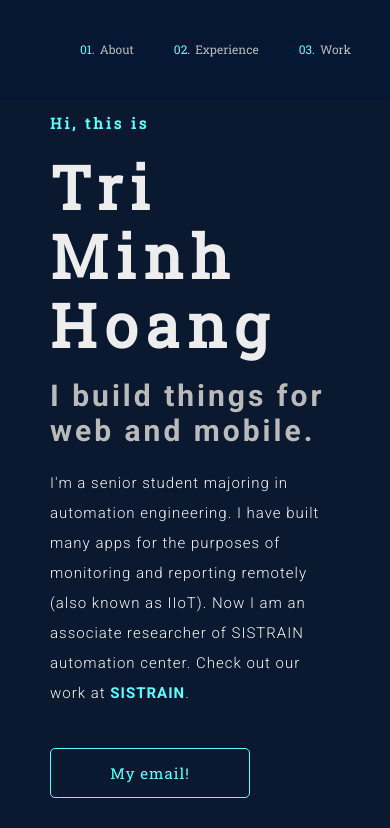
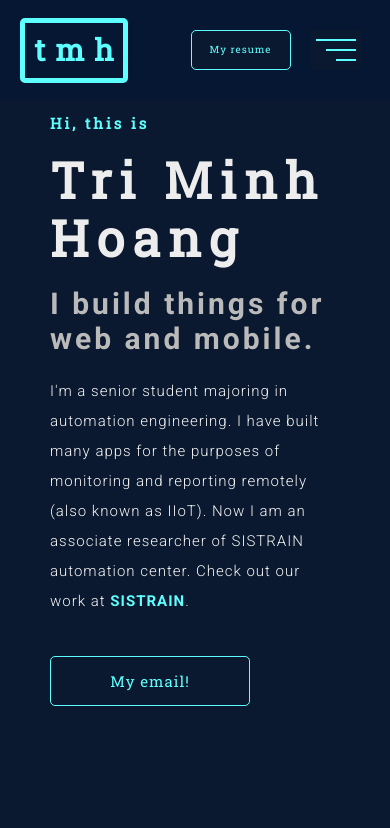
Before and after one commit to trihoang1810/trihoang1810.github.io, a plain HTML site: page index.html in a window 390 px wide. Shown: the top 828 px of the page. Drawn offline with nearby package versions, Linux system fonts and the light colour scheme; grey boxes are pictures that could not be loaded.

Commit message:
repair navigation

```diff
--- a/assets/css/style.css
+++ b/assets/css/style.css
@@ -27,6 +27,7 @@ body {
   padding: 1rem 0 1rem 1rem;
 }
 .header__container-name h1 {
+  display: block;
   margin: 0 0;
   font-size: 3rem;
   color: var(--shine-cyan-color);
@@ -63,11 +64,67 @@ body {
 .header__container-button:hover {
   background-color: rgba(0, 140, 186, 0.1);
 }
+
+.header__container-list-resp {
+  display: none;
+}
+
+.header__container-button--resp {
+  visibility: false;
+}
+.list-resp__element {
+  margin: auto 10px;
+}
+.header__menu-btn {
+  padding: 5px;
+  display: flex;
+  align-items: center;
+  background-color: var(--dark-cyan-color);
+  width: 5rem;
+
+  height: 4rem;
+  justify-content: center;
+  transition: border 250ms;
+  display: flex;
+  justify-content: right;
+  align-items: center;
+}
+.header__menu-btn:active {
+  background-color: rgba(29, 119, 150, 0.1);
+  border: 2px solid var(--shine-cyan-color);
+  border-radius: 5px;
+  transform: rotate(0.5turn);
+  transition-duration: 1s;
+}
 .header__button {
   color: var(--shine-cyan-color);
   text-decoration: none;
   font-size: 1rem;
   letter-spacing: 0.1rem;
+}
+.hamburger-element {
+  position: relative;
+  height: 2px;
+  width: 30px;
+  background-color: var(--shine-cyan-color);
+}
+.hamburger-element::before {
+  position: absolute;
+  top: -10px;
+  right: 0;
+  content: "";
+  height: 2px;
+  width: 40px;
+  background-color: var(--shine-cyan-color);
+}
+.hamburger-element::after{
+  position: absolute;
+  top: 10px;
+  right: 0;
+  content: "";
+  height: 2px;
+  width: 20px;
+  background-color: var(--shine-cyan-color);
 }
 
 .header__container-item-link {
@@ -94,6 +151,7 @@ body {
   color: var(--shine-cyan-color);
   margin: 0 0.5rem 0 0;
 }
+
 .container__overview {
   display: flex;
   margin: 11.5rem 15rem 0;
@@ -197,29 +255,32 @@ img:hover {
   filter: none;
 }
 @media (max-width: 1000px) {
-  .container__overview{
+  .container__overview {
     flex-direction: column;
     margin: 10rem 5rem;
   }
-  .header__container-name{
+  .grid {
+    width: 90vw;
+  }
+
+  .header__container-nav {
+    width: 250px;
+  }
+  .header__container-list {
     display: none;
   }
-  .header__container-nav{
-    width: 90vw;
-    margin: 0 2rem;
+  .header__container-list-resp {
+    list-style: none;
+    padding-left: 0;
+    display: flex;
+    justify-content: right;
   }
-  .header__container-list{
-    justify-content: space-evenly;
+
+
+  .overview__name {
+    font-size: 5rem;
   }
-  .header__container-button{
+  .overview__container-image {
     display: none;
   }
-  .overview__container-image {
-    width: 23rem;
-    height: 30rem;
-    position: relative;
-    border: 2px solid var(--shine-cyan-color);
-    border-radius: 1rem;
-    /* background-color:rgba(0, 140, 186, 0.5); */
-  }
 }
--- a/index.html
+++ b/index.html
@@ -39,6 +39,21 @@
                             </div>
                         </li>
                     </ul>
+                    <ul class="header__container-list-resp">
+                        <li class="list-resp__element">
+                            <div class="header__container-button header__container-button--resp">
+                                <a class="header__button" href="./assets/ref/my_cv.pdf" target="_blank">My resume</a>
+                            </div>
+                        </li>
+                        <li class="list-resp__element">
+                            <div class="header__menu-btn">
+                                <a href="#" class="header__button">
+                                    <div class="hamburger-element"></div>
+                                </a>
+                            </div>
+                        </li>
+                    </ul>
+
                 </div>
             </div>
         </header>
```
